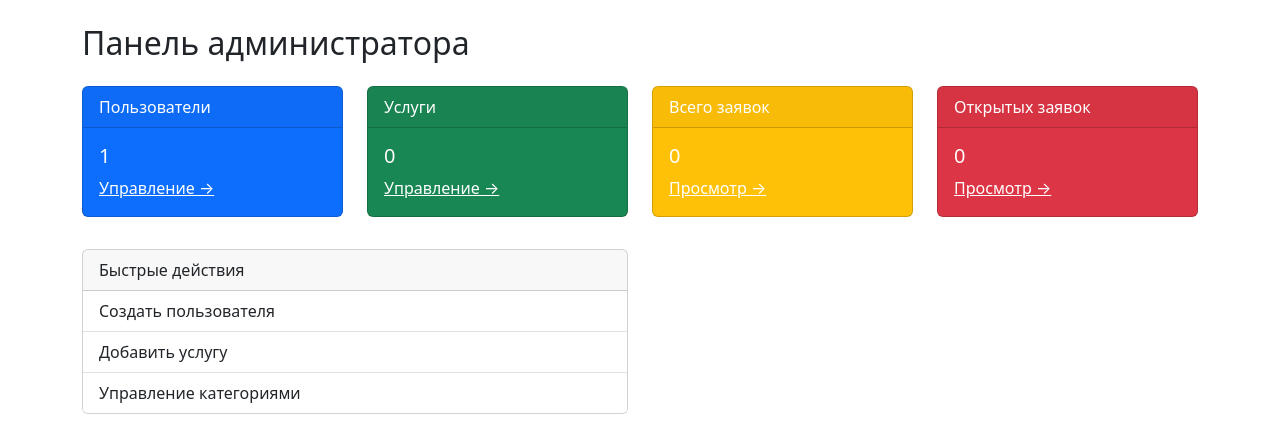
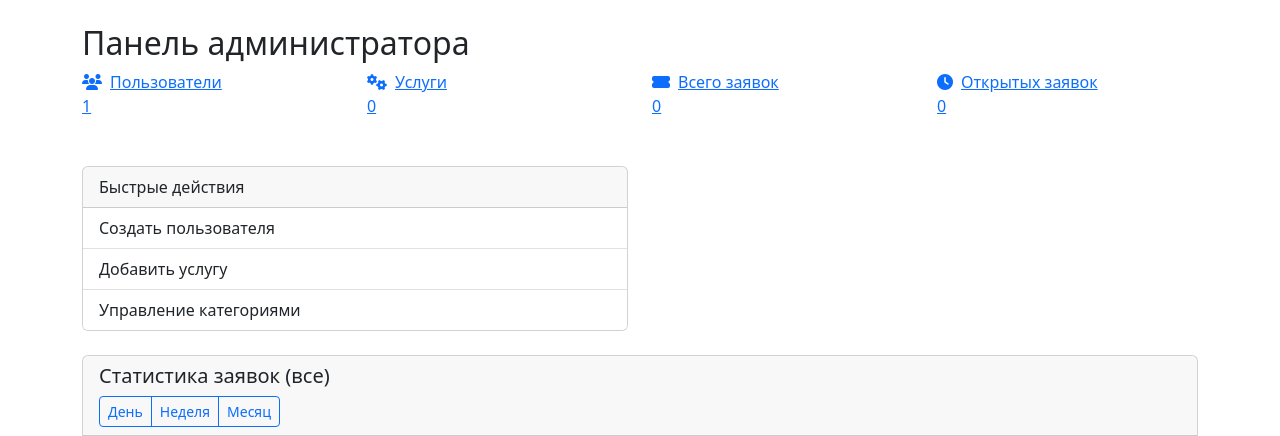
Before and after one commit to vladrob333333-sys/diplom200, a Flask app: page /admin/ in a window 1280 px wide. Shown: the part 56-492 px from the top of the page. Run offline with Flask 3, Linux system fonts and the light colour scheme; a user stored in the database is signed in; data that the repository does not hold is empty; some libraries are stand-ins or nearby versions.

Commit message:
dashboard.html

```diff
--- a/app/templates/admin/dashboard.html
+++ b/app/templates/admin/dashboard.html
@@ -2,42 +2,32 @@
 {% block title %}Панель администратора{% endblock %}
 {% block content %}
 <h2>Панель администратора</h2>
-<div class="row mt-4">
+<div class="row g-4 mb-5">
     <div class="col-md-3">
-        <div class="card text-white bg-primary mb-3">
-            <div class="card-header">Пользователи</div>
-            <div class="card-body">
-                <h5 class="card-title">{{ stats.users }}</h5>
-                <a href="{{ url_for('admin.users') }}" class="text-white">Управление →</a>
-            </div>
-        </div>
+        <a href="{{ url_for('admin.users') }}" class="stat-card users">
+            <div class="stat-label"><i class="fas fa-users me-2"></i>Пользователи</div>
+            <div class="stat-value">{{ stats.users }}</div>
+        </a>
     </div>
     <div class="col-md-3">
-        <div class="card text-white bg-success mb-3">
-            <div class="card-header">Услуги</div>
-            <div class="card-body">
-                <h5 class="card-title">{{ stats.services }}</h5>
-                <a href="{{ url_for('admin.services') }}" class="text-white">Управление →</a>
-            </div>
-        </div>
+        <a href="{{ url_for('admin.services') }}" class="stat-card services">
+            <div class="stat-label"><i class="fas fa-cogs me-2"></i>Услуги</div>
+            <div class="stat-value">{{ stats.services }}</div>
+        </a>
     </div>
     <div class="col-md-3">
-        <div class="card text-white bg-warning mb-3">
-            <div class="card-header">Всего заявок</div>
-            <div class="card-body">
-                <h5 class="card-title">{{ stats.tickets }}</h5>
-                <a href="{{ url_for('admin.tickets') }}" class="text-white">Просмотр →</a>
-            </div>
-        </div>
+        <a href="{{ url_for('admin.tickets') }}" class="stat-card total">
+            <div class="stat-label"><i class="fas fa-ticket-alt me-2"></i>Всего заявок</div>
+            <div class="stat-value">{{ stats.tickets }}</div>
+        </a>
     </div>
     <div class="col-md-3">
-        <div class="card text-white bg-danger mb-3">
-            <div class="card-header">Открытых заявок</div>
-            <div class="card-body">
-                <h5 class="card-title">{{ stats.open_tickets }}</h5>
-                <a href="{{ url_for('admin.tickets') }}" class="text-white">Просмотр →</a>
-            </div>
-        </div>
+        <a href="{{ url_for('admin.tickets', status='open') }}" class="stat-card open">
+            <div class="stat-label"><i class="fas fa-clock me-2"></i>Открытых заявок</div>
+            <div class="stat-value">{{ stats.open_tickets }}</div>
+        </a>
+    </div>
+</div>
     </div>
 </div>
 <div class="row mt-3">
```
